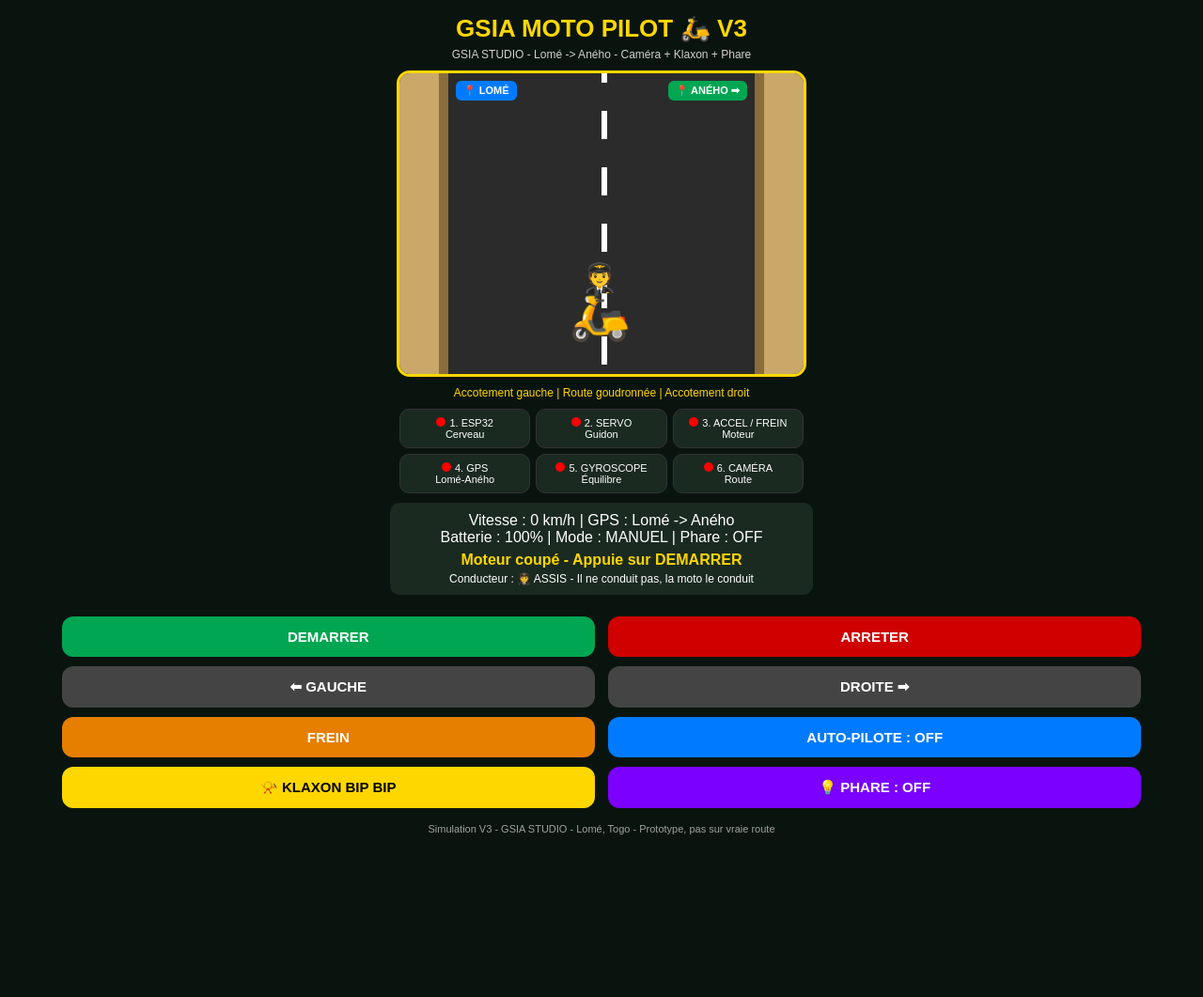
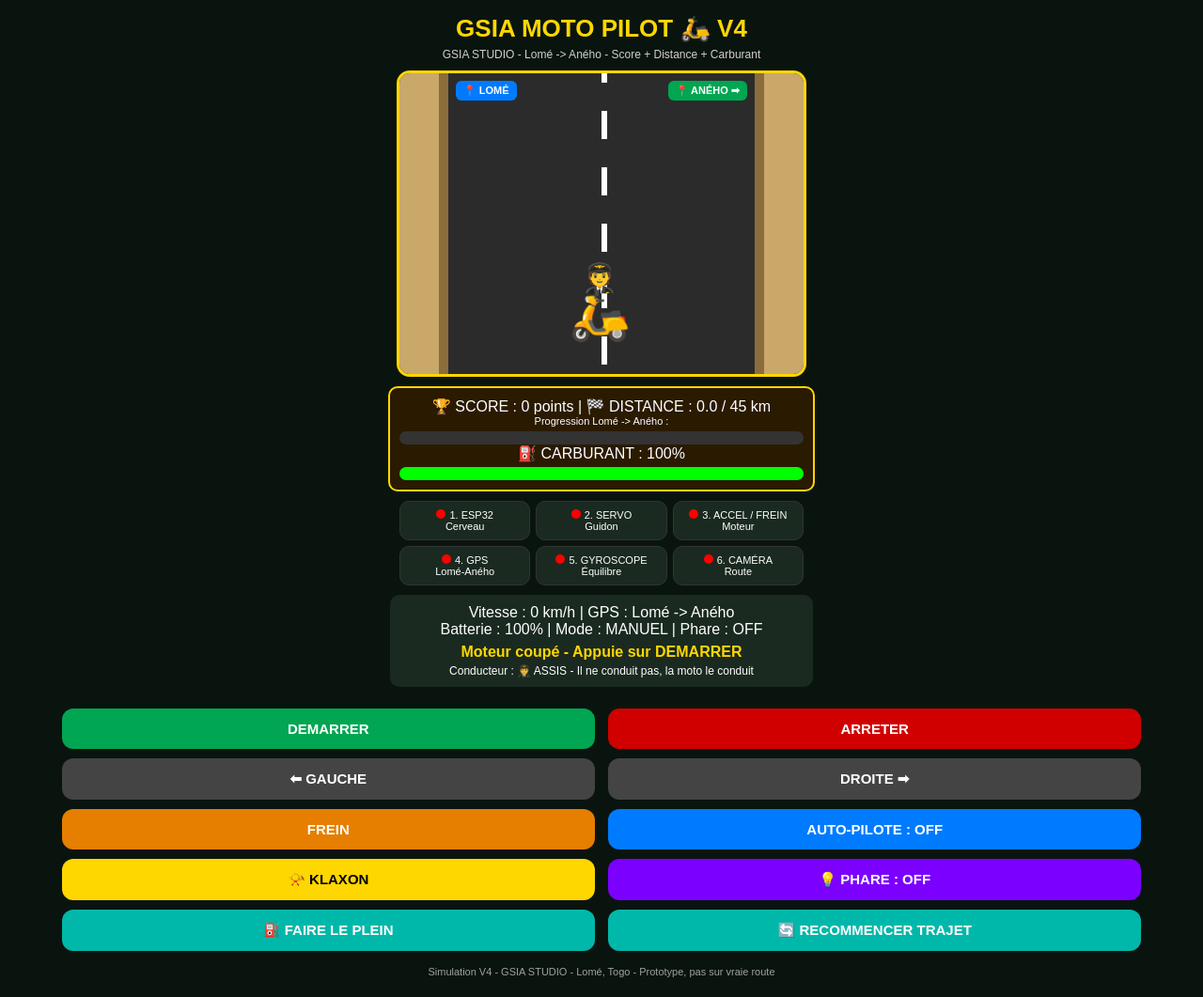
Before and after one commit to gsiastudio2026-arch/Gsia-moto-pilot, a plain HTML site: page index.html in a window 1280 px wide. Shown: the whole page at 94% size. Before the commit the page ends 909 px from the top, so only its background shows below. Drawn offline with Linux system fonts and the light colour scheme.

Commit message:
Update index.html

```diff
--- a/index.html
+++ b/index.html
@@ -3,7 +3,7 @@
 <head>
 <meta charset="UTF-8">
 <meta name="viewport" content="width=device-width, initial-scale=1.0">
-<title>GSIA MOTO PILOT V3</title>
+<title>GSIA MOTO PILOT V4</title>
 <style>
 body{background:#0a140f;color:#fff;font-family:Arial;text-align:center;margin:0;padding:10px}
 h1{color:#FFD700;margin:5px;font-size:26px}.sub{font-size:12px;opacity:.8}
@@ -14,7 +14,7 @@ h1{color:#FFD700;margin:5px;font-size:26px}.sub{font-size:12px;opacity:.8}
 #motoBox{position:absolute;left:42%;top:200px;text-align:center;transition:.25s;z-index:5}
 #conducteur{font-size:30px;display:block;margin-bottom:-8px}
 #motoEmoji{font-size:52px;display:block}
-#voiture{position:absolute;left:55%;top:-80px;font-size:48px;z-index:4;transition:top .1s}
+#voiture{position:absolute;left:55%;top:-80px;font-size:48px;z-index:4}
 #panneau{position:absolute;top:8px;left:60px;background:#007bff;padding:4px 8px;border-radius:6px;font-size:11px;font-weight:bold;z-index:6}
 #panneau2{position:absolute;top:8px;right:60px;background:#00a651;padding:4px 8px;border-radius:6px;font-size:11px;font-weight:bold;z-index:6}
 #phareLight{position:absolute;top:200px;left:30%;width:120px;height:90px;background:radial-gradient(circle, rgba(255,255,150,.7), transparent 70%);display:none;z-index:3;border-radius:50%}
@@ -23,15 +23,20 @@ h1{color:#FFD700;margin:5px;font-size:26px}.sub{font-size:12px;opacity:.8}
 .dot{width:10px;height:10px;border-radius:50%;background:red;display:inline-block;margin-right:4px}
 .dot.on{background:#00ff00;box-shadow:0 0 6px #00ff00}
 #infos{background:#1a2a20;padding:10px;border-radius:10px;max-width:430px;margin:auto}
+#v4box{background:#2a1a00;border:2px solid #FFD700;padding:10px;border-radius:10px;max-width:430px;margin:10px auto}
+#barreFond{background:#333;height:14px;border-radius:10px;overflow:hidden;margin-top:5px}
+#barreCarb{background:#00ff00;height:100%;width:100%;transition:.5s}
+#barreDist{background:#333;height:14px;border-radius:10px;overflow:hidden;margin-top:5px}
+#barreDistFill{background:#FFD700;height:100%;width:0%;transition:.5s}
 button{width:45%;padding:13px;margin:5px;border:none;border-radius:12px;font-weight:bold;font-size:15px;color:#fff}
-.green{background:#00a651}.red{background:#d00000}.grey{background:#444}.orange{background:#e67e00}.blue{background:#007bff}.yellow{background:#FFD700;color:#000}.purple{background:#7b00ff}
+.green{background:#00a651}.red{background:#d00000}.grey{background:#444}.orange{background:#e67e00}.blue{background:#007bff}.yellow{background:#FFD700;color:#000}.purple{background:#7b00ff}.teal{background:#00b8a9}
 #status{color:#FFD700;font-weight:bold;margin-top:6px}
 #alerte{color:#ff3333;font-weight:bold;display:none}
 </style>
 </head>
 <body>
-<h1>GSIA MOTO PILOT 🛵 V3</h1>
-<div class="sub">GSIA STUDIO - Lomé -> Aného - Caméra + Klaxon + Phare</div>
+<h1>GSIA MOTO PILOT 🛵 V4</h1>
+<div class="sub">GSIA STUDIO - Lomé -> Aného - Score + Distance + Carburant</div>
 
 <div id="route">
 <div class="accot l"></div><div class="trot l"></div>
@@ -43,7 +48,14 @@ button{width:45%;padding:13px;margin:5px;border:none;border-radius:12px;font-wei
 <div id="voiture">🚗</div>
 <div id="motoBox"><span id="conducteur">🧑‍✈️</span><span id="motoEmoji">🛵</span></div>
 </div>
-<div style="font-size:12px;color:#FFD700">Accotement gauche | Route goudronnée | Accotement droit</div>
+
+<div id="v4box">
+🏆 SCORE : <span id="score">0</span> points | 🏁 DISTANCE : <span id="dist">0.0</span> / 45 km<br>
+<div style="font-size:11px">Progression Lomé -> Aného :</div>
+<div id="barreDist"><div id="barreDistFill"></div></div>
+⛽ CARBURANT : <span id="carb">100</span>% <span id="carbMsg"></span>
+<div id="barreFond"><div id="barreCarb"></div></div>
+</div>
 
 <div id="modules">
 <div class="mod"><span class="dot" id="d1"></span>1. ESP32<br>Cerveau</div>
@@ -69,39 +81,59 @@ Batterie : <span id="bat">100</span>% | Mode : <span id="mode">MANUEL</span> | P
 <button class="grey" onclick="tourner(12)">DROITE ➡</button><br>
 <button class="orange" onclick="frein()">FREIN</button>
 <button class="blue" onclick="autoPilote()">AUTO-PILOTE : <span id="autoTxt">OFF</span></button><br>
-<button class="yellow" onclick="klaxon()">📯 KLAXON BIP BIP</button>
-<button class="purple" onclick="togglePhare()">💡 PHARE : <span id="phareBtn">OFF</span></button>
-<p style="font-size:11px;opacity:.6">Simulation V3 - GSIA STUDIO - Lomé, Togo - Prototype, pas sur vraie route</p>
+<button class="yellow" onclick="klaxon()">📯 KLAXON</button>
+<button class="purple" onclick="togglePhare()">💡 PHARE : <span id="phareBtn">OFF</span></button><br>
+<button class="teal" onclick="fairePlein()">⛽ FAIRE LE PLEIN</button>
+<button class="teal" onclick="resetTrajet()">🔄 RECOMMENCER TRAJET</button>
+<p style="font-size:11px;opacity:.6">Simulation V4 - GSIA STUDIO - Lomé, Togo - Prototype, pas sur vraie route</p>
 
 <script>
 let x=42, vitesse=0, auto=false, started=false, angle=0, pos=0, voitureY=-80, phareOn=false;
+let score=0, dist=0, carb=100;
 let box=document.getElementById('motoBox'), ligne=document.getElementById('ligne'), voiture=document.getElementById('voiture');
 let interval, voitureInterval;
 function setDots(on){ for(let i=1;i<=6;i++){ document.getElementById('d'+i).className='dot'+(on?' on':''); } }
+function updateV4(){
+ document.getElementById('score').innerText=score;
+ document.getElementById('dist').innerText=dist.toFixed(1);
+ document.getElementById('barreDistFill').style.width=Math.min(100,(dist/45*100))+'%';
+ document.getElementById('carb').innerText=Math.round(carb);
+ document.getElementById('barreCarb').style.width=carb+'%';
+ document.getElementById('barreCarb').style.background=carb>50?'#00ff00':carb>20?'orange':'red';
+ document.getElementById('carbMsg').innerText=carb<=20 && carb>0 ? '⚠️ Va à la station !' : carb<=0 ? '🛑 Plus d\'essence !' : '';
+}
 function demarrer(){
  if(started) return; started=true; setDots(true);
  document.getElementById('status').innerText="6 matériels activés - Moteur allumé";
  interval=setInterval(()=>{
    if(auto){ vitesse=35; x=42+Math.sin(Date.now()/900)*8; angle=Math.sin(Date.now()/900)*8; }
-   if(vitesse>0){ pos+=vitesse/8; ligne.style.top=(-100 + (pos%60))+'%'; box.style.top=(190+Math.sin(Date.now()/300)*3)+'px'; }
+   if(vitesse>0){
+     pos+=vitesse/8; ligne.style.top=(-100 + (pos%60))+'%';
+     box.style.top=(190+Math.sin(Date.now()/300)*3)+'px';
+     // V4 : distance et carburant
+     dist += vitesse/3600*0.5; // avance vite pour démo
+     carb -= 0.05;
+     if(carb<=0){ carb=0; vitesse=0; auto=false; document.getElementById('status').innerText="🛑 PLUS D'ESSENCE ! Appuie sur FAIRE LE PLEIN"; document.getElementById('autoTxt').innerText="OFF"; document.getElementById('mode').innerText="MANUEL"; }
+     if(dist>=45){ dist=45; vitesse=0; auto=false; score+=100; document.getElementById('status').innerText="🎉 ARRIVÉ À ANÉHO ! +100 points ! Bravo DG !"; document.getElementById('autoTxt').innerText="OFF"; document.getElementById('mode').innerText="ARRIVÉ"; }
+     updateV4();
+   }
    box.style.left=x+'%'; box.style.transform='rotate('+angle+'deg)';
    document.getElementById('vit').innerText=Math.round(vitesse);
  },100);
- // Voiture obstacle toutes les 9 secondes
  voitureInterval=setInterval(()=>{
    if(!started) return;
    voitureY=-80; voiture.style.top=voitureY+'px';
    let move=setInterval(()=>{
      if(!started){ clearInterval(move); return; }
      voitureY+=4; voiture.style.top=voitureY+'px';
-     // Caméra détecte quand voiture proche de la moto (moto à 200px)
      if(voitureY>120 && voitureY<200 && vitesse>0){
         document.getElementById('alerte').style.display='block';
-        document.getElementById('status').innerText="CAMÉRA A VU LA VOITURE ! FREINAGE AUTOMATIQUE !";
+        document.getElementById('status').innerText="CAMÉRA A VU LA VOITURE ! FREINAGE AUTO ! +10 points";
+        score+=10; updateV4();
         vitesse=0; auto=false;
         document.getElementById('autoTxt').innerText="OFF";
         document.getElementById('mode').innerText="MANUEL";
-        klaxon(); // Klaxon auto
+        klaxon();
      }
      if(voitureY>320){ clearInterval(move); document.getElementById('alerte').style.display='none'; }
    },50);
@@ -112,13 +144,15 @@ function frein(){ vitesse=0; auto=false; document.getElementById('autoTxt').inne
 function tourner(d){ x+=d; if(x<18)x=18; if(x>68)x=68; angle+=d; box.style.left=x+'%'; box.style.transform='rotate('+angle+'deg)'; }
 function autoPilote(){
  if(!started){ alert("Démarre d'abord DG !"); return; }
+ if(carb<=0){ alert("Plus d'essence ! Fais le plein d'abord !"); return; }
+ if(dist>=45){ alert("Tu es déjà arrivé à Aného ! Appuie sur RECOMMENCER TRAJET"); return; }
  auto=!auto; vitesse=auto?35:0;
  document.getElementById('autoTxt').innerText=auto?"ON":"OFF";
  document.getElementById('mode').innerText=auto?"AUTO-PILOTE":"MANUEL";
  document.getElementById('status').innerText=auto?"AUTO-PILOTE ON - Le conducteur est assis, la moto roule seule Lomé -> Aného":"Mode manuel - Tu conduis";
 }
 function klaxon(){
- try{ let ctx=new (window.AudioContext||window.webkitAudioContext)(); let o=ctx.createOscillator(); o.type='square'; o.frequency.value=400; let g=ctx.createGain(); g.gain.value=0.2; o.connect(g); g.connect(ctx.destination); o.start(); setTimeout(()=>o.stop(),250); setTimeout(()=>{ let o2=ctx.createOscillator(); o2.type='square'; o2.frequency.value=400; let g2=ctx.createGain(); g2.gain.value=0.2; o2.connect(g2); g2.connect(ctx.destination); o2.start(); setTimeout(()=>o2.stop(),250); },300); }catch(e){}
+ try{ let ctx=new (window.AudioContext||window.webkitAudioContext)(); let o=ctx.createOscillator(); o.type='square'; o.frequency.value=400; let g=ctx.createGain(); g.gain.value=0.2; o.connect(g); g.connect(ctx.destination); o.start(); setTimeout(()=>o.stop(),250); }catch(e){}
  document.getElementById('status').innerText="📯 BIP BIP ! KLAXON ! Attention !";
 }
 function togglePhare(){
@@ -129,6 +163,9 @@ function togglePhare(){
  document.getElementById('route').style.background=phareOn?'#1a1a2a':'#2b2b2b';
  document.getElementById('status').innerText=phareOn?"💡 PHARE ALLUMÉ - On voit la route la nuit Lomé-Aného":"💡 PHARE ÉTEINT";
 }
+function fairePlein(){ carb=100; updateV4(); document.getElementById('status').innerText="⛽ PLEIN FAIT ! Carburant 100% - Tu peux repartir DG !"; }
+function resetTrajet(){ dist=0; score=0; carb=100; vitesse=0; auto=false; updateV4(); document.getElementById('status').innerText="🔄 Nouveau trajet Lomé -> Aného - Score remis à 0 - Bonne route DG !"; document.getElementById('autoTxt').innerText="OFF"; document.getElementById('mode').innerText="MANUEL"; }
+updateV4();
 </script>
 </body>
 </html>
```
